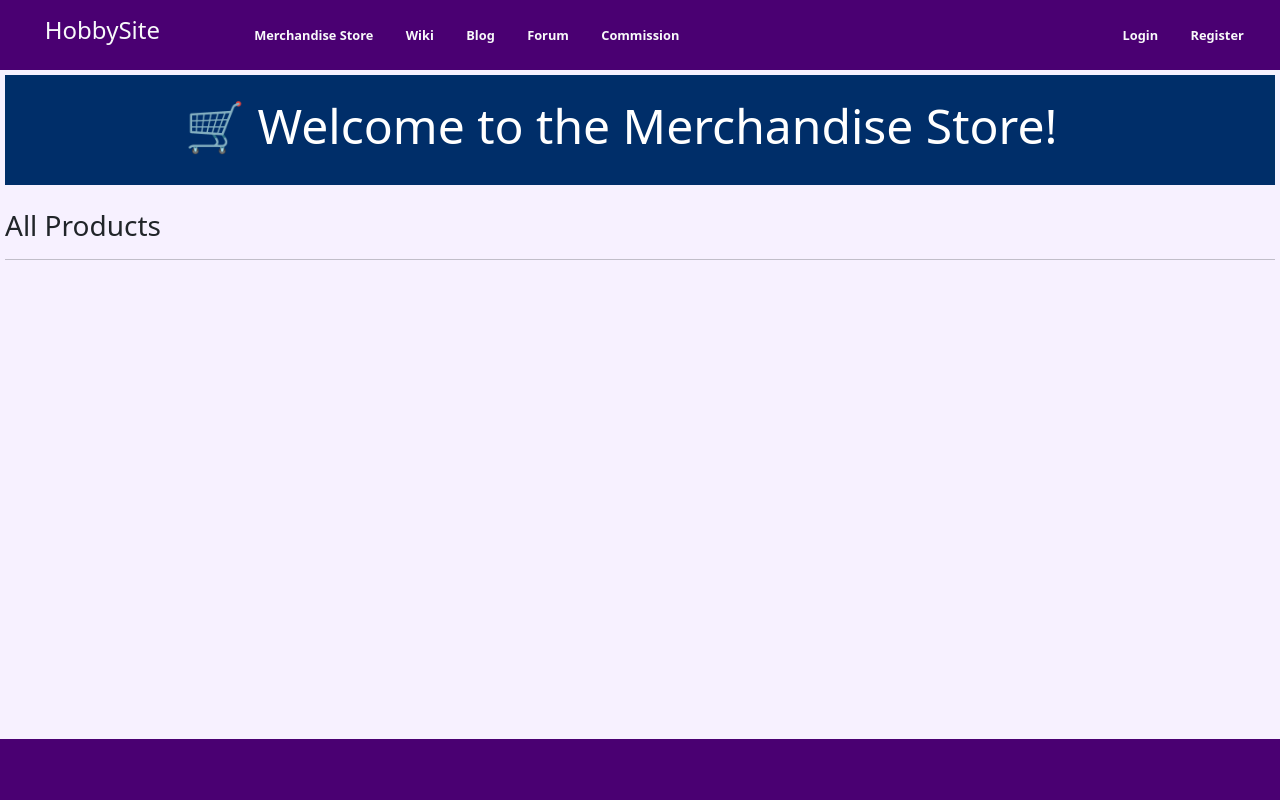
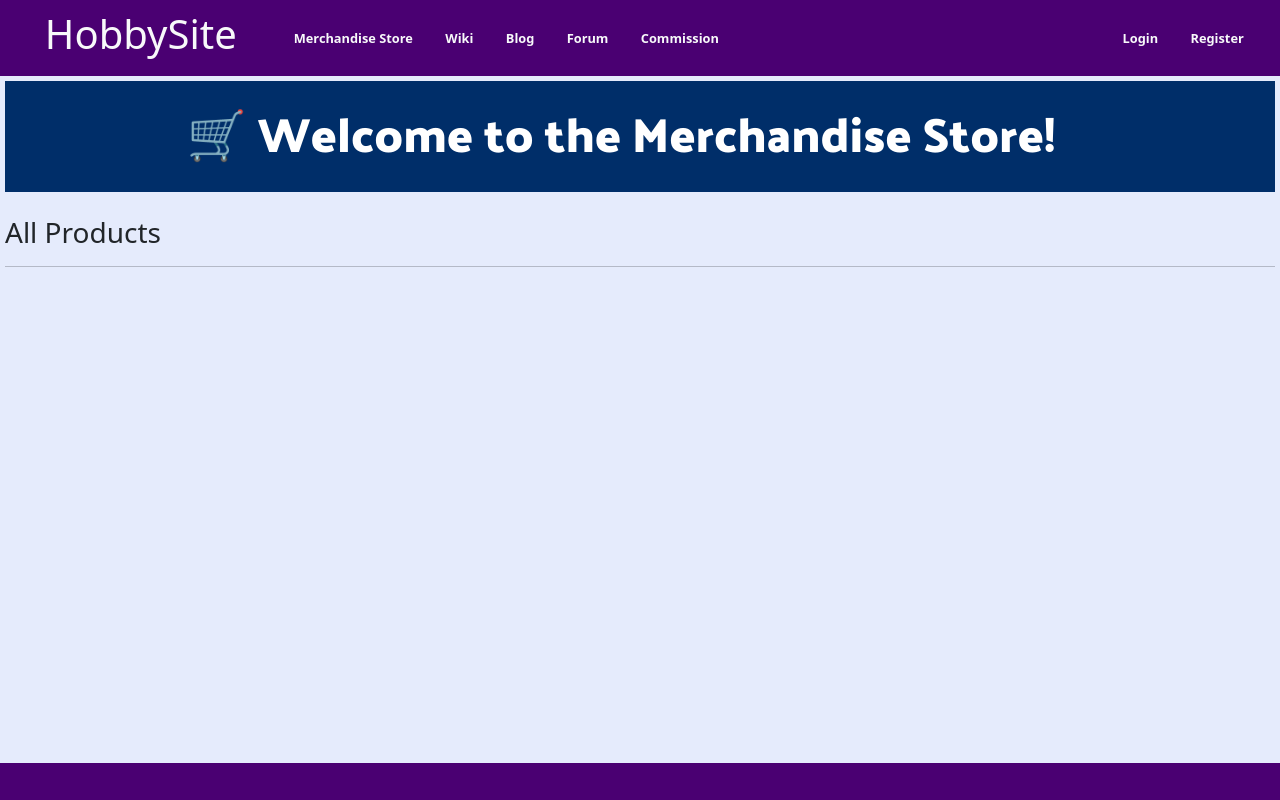
Before and after one commit to madyoung914/hobbysite-ED-1, a Django app: page /merchstore/items in a window 1280 px wide. Run offline with Django 5.2, Linux system fonts and the light colour scheme; data that the repository does not hold is empty; parts of the project's set-up code (start-up, migrations or seed data) failed here and were passed over.

Commit message:
Add header to apps

```diff
--- a/hobbysite/blog/templates/blog/article_list.html
+++ b/hobbysite/blog/templates/blog/article_list.html
@@ -4,7 +4,9 @@
 {% block title %}Articles List{% endblock %}
 
 {% block content %}
-    <h1>🖥️ Blog</h1>
+<div class="header">
+    <h1 class="header-brand">🖥️ Blog</h1>
+</div>
     <h2>User's Articles</h2>
     <ul>
     {% if user_articles %}
--- a/hobbysite/commissions/templates/commissions/commission_list.html
+++ b/hobbysite/commissions/templates/commissions/commission_list.html
@@ -2,7 +2,10 @@
 {% load static %}
 {% block title %}Commission App{% endblock %}
 {% block content %}
-<h1>🗣️ Commissions</h1>
+
+<div class="header">
+    <h1 class="header-brand">🗣️ Commissions</h1>
+</div>
 
 {% if request.user.is_authenticated %}
 <h3>Created:</h3>
--- a/hobbysite/forum/templates/forum/thread_list.html
+++ b/hobbysite/forum/templates/forum/thread_list.html
@@ -4,7 +4,10 @@
 {% block title %}Threads List{% endblock %}
 
 {% block content %}
-    <h1>💬 Threads</h1>
+    <div class="header">
+        <h1 class="header-brand">💬 Forum</h1>
+    </div>
+
 
     {% if user.is_authenticated %}
     <h2>Your Threads</h2>
--- a/hobbysite/merchstore/templates/merchstore/merch_list.html
+++ b/hobbysite/merchstore/templates/merchstore/merch_list.html
@@ -4,28 +4,12 @@
 
 {% block title %}Merchstore List{% endblock %}
 
-{% block styles %}
-    <style>
-        .header-brand {
-            color: white;
-            padding: 1% 5% 1% 2%;
-            font-size: 3rem;
-        }
-
-        .header {
-            position: sticky;
-            background-color: #002E69;
-            margin: 0px;
-            padding: 10px;
-            text-align: center;
-        }
-    </style>
-{% endblock %}
 
 {% block content %}
-        <header class="header">
+
+        <div class="header">
             <h1 class="header-brand">🛒 Welcome to the Merchandise Store!</h1>
-        </header>
+        </div>
 
         <br>
 
--- a/hobbysite/static/style.css
+++ b/hobbysite/static/style.css
@@ -1,3 +1,9 @@
+@font-face {
+	font-family: HB-Primary-Header;
+	src: url('PalanquinDark-SemiBold.woff') format('woff');
+
+}
+
 .app-links {
 	margin: 1px 0 0 0;
 	padding: 0px .2px 0px .2px;
@@ -7,8 +13,8 @@
 
 .navbar-brand {
 	color: white;
-	padding: 1% 5% 1% 2%;
-	font-size: 1.5rem;
+	padding: .5% 2% .5% 2%;
+	font-size: 2.5rem;
 }
 
 .navbar {
@@ -20,6 +26,7 @@
 	color: #FFFFFF;
 	font-weight: bold;
 	box-shadow: #4A0072 5px 5px;
+	padding: 6px 16px 6px 16px;
 }
 
 .btn-primary:hover {
@@ -35,15 +42,31 @@
 	background-color: #4A0072;
 }
 
+.header {
+	position: sticky;
+	background-color: #002E69;
+	margin: 0 0 0 0;
+	padding: 10px;
+	text-align: center;
+}
+
+.header-brand {
+	color: white;
+	padding: 1% 5% 1% 2%;
+	font-family: 'HB-Primary-Header';
+	font-size: 3rem;
+}
+
 html, body {
 	height: 100%;
-	margin: 0;
+	margin: 0 0 0 0;
+	padding: 0 0 0 0;
 }
 
 body {
 	display: flex;
 	flex-direction: column;
-	background: #F7F1FF;
+	background: #E5EBFC;
 }
 
 main {
--- a/hobbysite/templates/base.html
+++ b/hobbysite/templates/base.html
@@ -84,7 +84,6 @@
         <footer>
             <div class="footer">
                 <br>
-                <br>
             </div>
         </footer>
         <script src="https://cdn.jsdelivr.net/npm/bootstrap@5.3.2/dist/js/bootstrap.bundle.min.js"></script>
--- a/hobbysite/wiki/templates/wiki/article_list.html
+++ b/hobbysite/wiki/templates/wiki/article_list.html
@@ -4,7 +4,10 @@
 {% block title %}Online Wiki{% endblock %}
 
 {% block content %}
-    <h1>📚 Online Wiki</h1>
+<div class="header">
+    <h1 class="header-brand">📚 Online Wiki</h1>
+</div>
+
 
     <h2>👤Your Articles</h2>
     {% if user_articles %}
```
Also changed, not shown: hobbysite/main_interface/templates/main_interface/homepage.html (+0 -20 lines), hobbysite/static/Outfit-Regular.ttf (added), hobbysite/static/PalanquinDark-SemiBold.woff (added).
